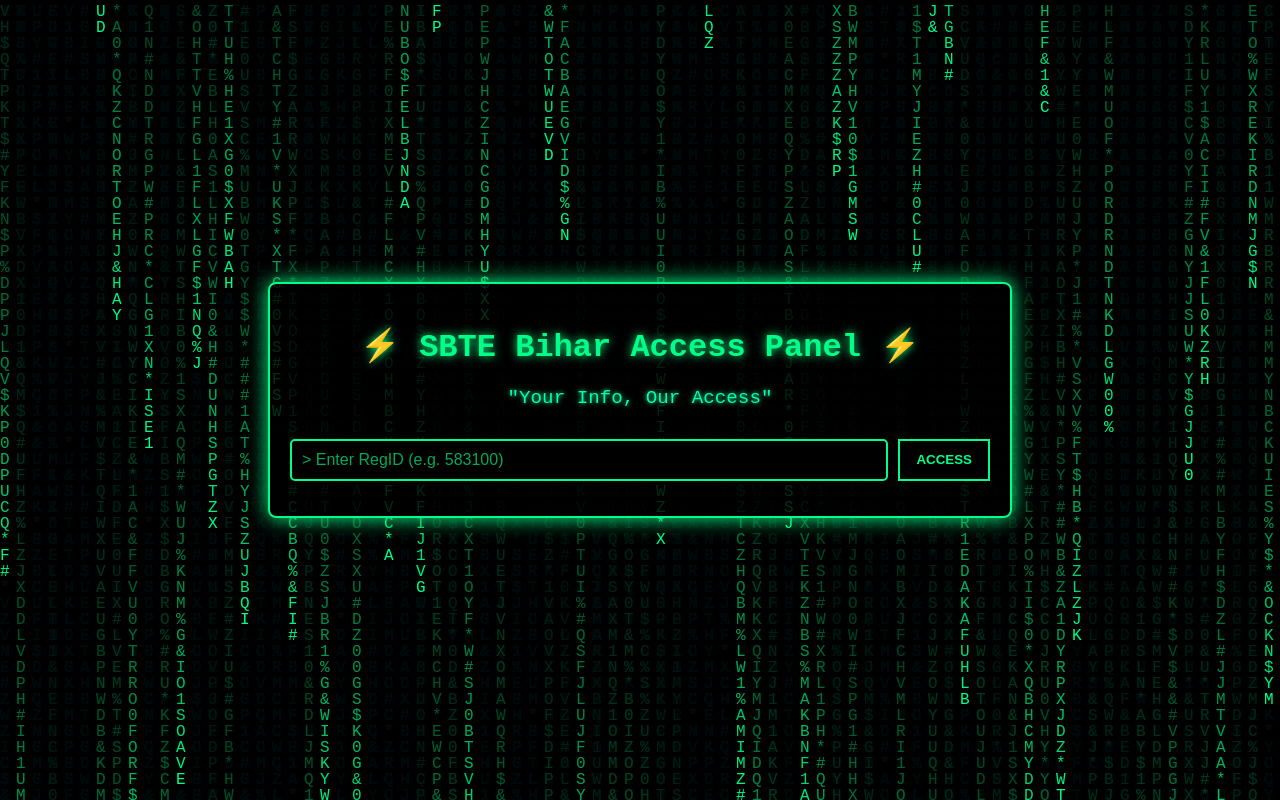
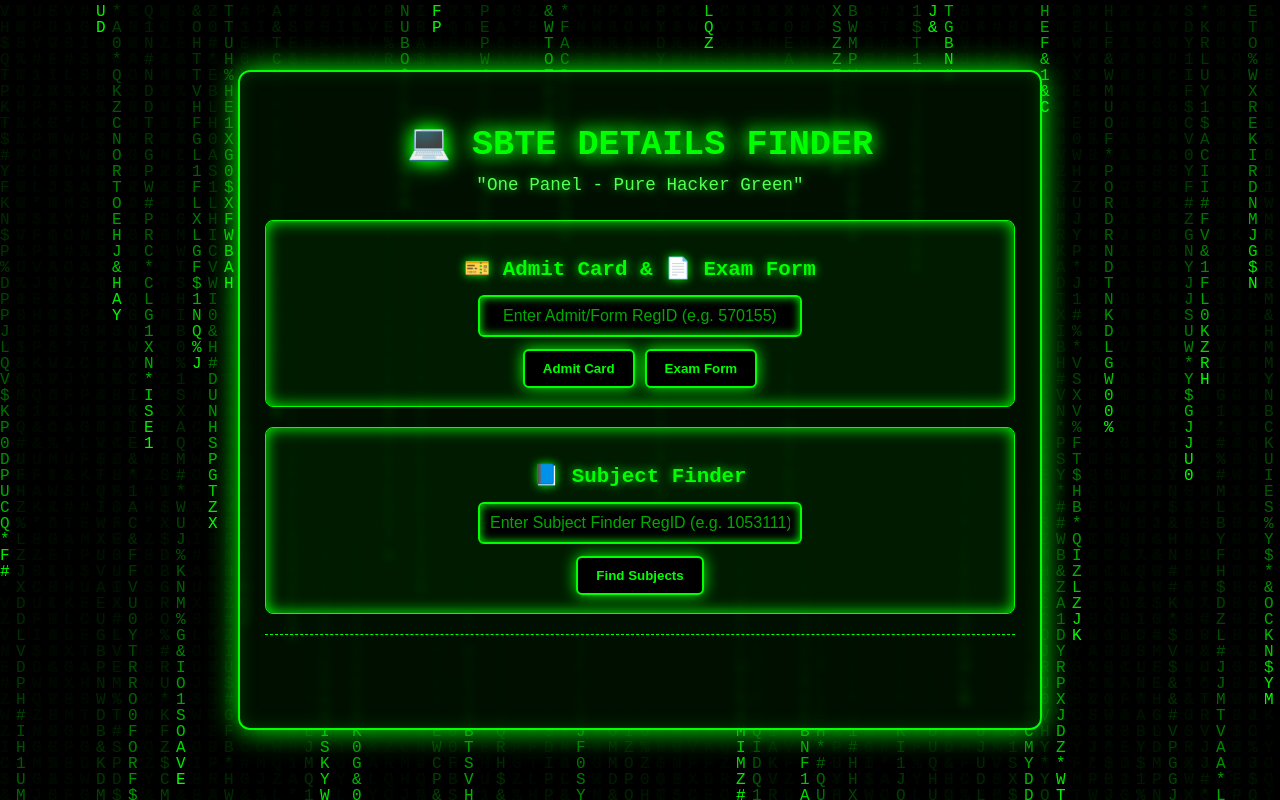
Before and after one commit to leakerhu/DATA, a plain HTML site: page index2.html in a window 1280 px wide. Drawn offline with Linux system fonts and the light colour scheme.

Commit message:
index2.html

```diff
--- a/index2.html
+++ b/index2.html
@@ -3,13 +3,13 @@
 <head>
   <meta charset="utf-8" />
   <meta name="viewport" content="width=device-width,initial-scale=1" />
-  <title>SBTE RegID Access - Hacker Mode</title>
+  <title>⚡ SBTE DETAILS FINDER ⚡</title>
   <style>
     body {
       margin: 0;
       font-family: "Courier New", monospace;
       background: black;
-      color: #00ff88;
+      color: #00ff00;
       overflow: hidden;
       height: 100vh;
       display: flex;
@@ -17,27 +17,7 @@
       align-items: center;
     }
 
-    /* Background with blinking eye GIF */
-    body::before {
-      content: "";
-      position: fixed;
-      top: 0;
-      left: 0;
-      width: 100%;
-      height: 100%;
-      background: url('dark-red-eye-blink.gif') center/cover no-repeat;
-      z-index: -2;
-      opacity: 0.2;
-      animation: fadeEye 6s infinite;
-    }
-
-    /* Slight fade in/out effect for creepy vibe */
-    @keyframes fadeEye {
-      0%, 100% { opacity: 0.15; }
-      50% { opacity: 0.25; }
-    }
-
-    /* Matrix background overlay */
+    /* Matrix background */
     canvas {
       position: fixed;
       top: 0; left: 0;
@@ -46,69 +26,129 @@
     }
 
     .container {
-      width: 90%;
-      max-width: 700px;
-      padding: 20px;
+      width: 95%;
+      max-width: 750px;
+      padding: 25px;
       text-align: center;
-      background: rgba(0, 0, 0, 0.8);
-      border: 2px solid #00ff88;
-      border-radius: 8px;
-      box-shadow: 0 0 20px #00ff88;
+      background: rgba(0, 20, 0, 0.75);
+      border: 2px solid #00ff00;
+      border-radius: 12px;
+      box-shadow: 0 0 25px #00ff00, inset 0 0 20px #003300;
+      backdrop-filter: blur(4px);
+      animation: panelGlow 3s infinite alternate;
+    }
+    @keyframes panelGlow {
+      from { box-shadow: 0 0 20px #00ff00, inset 0 0 10px #003300; }
+      to   { box-shadow: 0 0 35px #00ff00, inset 0 0 20px #004400; }
     }
 
     h1 {
-      font-size: 2rem;
-      text-shadow: 0 0 10px #00ff88;
+      font-size: 2.2rem;
+      color: #00ff00;
+      text-shadow: 0 0 15px #00ff00, 0 0 25px #00ff00;
+      margin-bottom: 10px;
     }
 
     .slogan {
-      font-size: 1.2rem;
-      margin-bottom: 30px;
-      color: #00ffaa;
-      text-shadow: 0 0 5px #00ffaa;
+      font-size: 1.1rem;
+      margin-bottom: 25px;
+      color: #55ff55;
+      text-shadow: 0 0 10px #00ff00;
+    }
+
+    .section {
+      border: 1px solid #00ff00;
+      border-radius: 8px;
+      padding: 18px;
+      margin-bottom: 20px;
+      background: rgba(0, 40, 0, 0.5);
+      box-shadow: inset 0 0 15px #00ff00;
+      position: relative;
+    }
+
+    .section h2 {
+      font-size: 1.3rem;
+      margin-bottom: 14px;
+      color: #00ff00;
+      text-shadow: 0 0 10px #00ff00;
     }
 
     .row {
       display: flex;
       gap: 10px;
+      margin-bottom: 12px;
+      justify-content: center;
     }
 
     input {
       flex: 1;
       padding: 10px;
       background: black;
-      border: 2px solid #00ff88;
-      color: #00ff88;
-      border-radius: 5px;
+      border: 2px solid #00ff00;
+      color: #00ff00;
+      border-radius: 6px;
       outline: none;
       font-size: 16px;
+      text-align: center;
+      max-width: 300px;
+      box-shadow: inset 0 0 10px #00ff00;
+      transition: 0.2s;
     }
+    input:focus {
+      box-shadow: 0 0 15px #00ff00, inset 0 0 12px #00ff00;
+    }
+    input::placeholder { color: #00ff00aa; }
 
-    input::placeholder {
-      color: #00ff88aa;
+    .buttons {
+      display: flex;
+      gap: 10px;
+      flex-wrap: wrap;
+      justify-content: center;
+      margin-top: 8px;
     }
 
     button {
-      padding: 10px 16px;
-      border: 2px solid #00ff88;
+      padding: 10px 18px;
+      border: 2px solid #00ff00;
       background: black;
-      color: #00ff88;
+      color: #00ff00;
       font-weight: bold;
       cursor: pointer;
-      transition: all 0.2s;
+      border-radius: 6px;
+      box-shadow: 0 0 15px #00ff00;
+      transition: 0.25s;
+    }
+    button:hover {
+      background: #00ff00;
+      color: black;
+      transform: scale(1.08);
+      box-shadow: 0 0 30px #00ff00, inset 0 0 10px #004400;
     }
 
-    button:hover {
-      background: #00ff88;
-      color: black;
-      box-shadow: 0 0 15px #00ff88;
+    .status {
+      margin-top: 15px;
+      color: #00ff00;
+      font-size: 14px;
+      min-height: 60px;
+      font-family: monospace;
+      text-align: left;
+      white-space: pre-line;
+      border-top: 1px dashed #00ff00;
+      padding-top: 8px;
+      line-height: 1.4em;
     }
-
-    .error {
-      margin-top: 15px;
-      color: #ff4444;
-      text-shadow: 0 0 5px #ff0000;
+    .log-line {
+      opacity: 0.9;
+      animation: fadeIn 0.4s ease;
+      text-shadow: 0 0 6px #00ff00;
     }
+    @keyframes fadeIn {
+      from { opacity: 0; transform: translateX(-10px); }
+      to   { opacity: 0.9; transform: translateX(0); }
+    }
+    .success { color: #00ff00; }
+    .loading { color: #55ff55; }
+    .warn    { color: #ffaa00; }
   </style>
 </head>
 <body>
@@ -116,28 +156,78 @@
 <canvas id="matrix"></canvas>
 
 <div class="container">
-  <h1>⚡ SBTE Bihar Access Panel ⚡</h1>
-  <div class="slogan">"Your Info, Our Access"</div>
-  <div class="row">
-    <input id="regId" type="text" placeholder="> Enter RegID (e.g. 583100)">
-    <button onclick="openPDF()">ACCESS</button>
+  <h1>💻 SBTE DETAILS FINDER</h1>
+  <div class="slogan">"One Panel - Pure Hacker Green"</div>
+
+  <!-- Admit/Form Section -->
+  <div class="section">
+    <h2>🎫 Admit Card & 📄 Exam Form</h2>
+    <div class="row">
+      <input id="examReg" type="text" placeholder="Enter Admit/Form RegID (e.g. 570155)">
+    </div>
+    <div class="buttons">
+      <button onclick="openAdmit()">Admit Card</button>
+      <button onclick="openForm()">Exam Form</button>
+    </div>
   </div>
-  <div id="error" class="error"></div>
+
+  <!-- Subject Finder Section -->
+  <div class="section">
+    <h2>📘 Subject Finder</h2>
+    <div class="row">
+      <input id="subjectReg" type="text" placeholder="Enter Subject Finder RegID (e.g. 1053111)">
+    </div>
+    <div class="buttons">
+      <button onclick="openSubject()">Find Subjects</button>
+    </div>
+  </div>
+
+  <div id="status" class="status"></div>
 </div>
 
 <script>
-function openPDF() {
-  const regId = document.getElementById("regId").value.trim();
-  const errorDiv = document.getElementById("error");
+let logHistory = [];
 
-  errorDiv.textContent = "";
-  if (!regId) {
-    errorDiv.textContent = "⚠️ ERROR: RegID missing. Access Denied.";
-    return;
-  }
+function logStatus(msg, type="loading") {
+  const status = document.getElementById("status");
 
-  const pdfUrl = `https://sbte-api.anantdrishti.com/examform/admitCard?regId=${encodeURIComponent(regId)}`;
-  window.open(pdfUrl, "_blank");
+  let icon = "[*] ";
+  if(type==="success") icon = "[+] ";
+  if(type==="warn")    icon = "[!] ";
+
+  logHistory.unshift(icon + msg);
+  if(logHistory.length > 3) logHistory.pop();
+
+  status.innerHTML = logHistory
+    .map(line => `<div class="log-line ${type}">${line}</div>`)
+    .join("");
+}
+
+function openAdmit() {
+  const regId = document.getElementById("examReg").value.trim();
+  if (!regId) { logStatus("Enter Admit/Form RegID", "warn"); return; }
+  logStatus("Requesting Admit Card for " + regId, "loading");
+  const url = `https://sbte-api.anantdrishti.com/examform/admitCard?regId=${encodeURIComponent(regId)}`;
+  window.open(url, "_blank");
+  logStatus("Admit Card request sent.", "success");
+}
+
+function openForm() {
+  const regId = document.getElementById("examReg").value.trim();
+  if (!regId) { logStatus("Enter Admit/Form RegID", "warn"); return; }
+  logStatus("Requesting Exam Form for " + regId, "loading");
+  const url = `https://sbte-api.anantdrishti.com/examform/downloadForm?regId=${encodeURIComponent(regId)}`;
+  window.open(url, "_blank");
+  logStatus("Exam Form request sent.", "success");
+}
+
+function openSubject() {
+  const regId = document.getElementById("subjectReg").value.trim();
+  if (!regId) { logStatus("Enter Subject Finder RegID", "warn"); return; }
+  logStatus("Requesting Subject Finder for " + regId, "loading");
+  const url = `https://sbte-api.anantdrishti.com/enrollment/downloadForm?regId=${encodeURIComponent(regId)}`;
+  window.open(url, "_blank");
+  logStatus("Subject Finder request sent.", "success");
 }
 
 /* Matrix animation */
@@ -153,10 +243,10 @@ const columns = canvas.width / fontSize;
 const drops = Array(Math.floor(columns)).fill(1);
 
 function drawMatrix() {
-  ctx.fillStyle = "rgba(0, 0, 0, 0.05)";
+  ctx.fillStyle = "rgba(0, 0, 0, 0.08)";
   ctx.fillRect(0, 0, canvas.width, canvas.height);
 
-  ctx.fillStyle = "#00ff88";
+  ctx.fillStyle = "#00ff00";
   ctx.font = fontSize + "px monospace";
 
   for (let i = 0; i < drops.length; i++) {
@@ -169,7 +259,6 @@ function drawMatrix() {
     drops[i]++;
   }
 }
-
 setInterval(drawMatrix, 35);
 </script>
 
```
